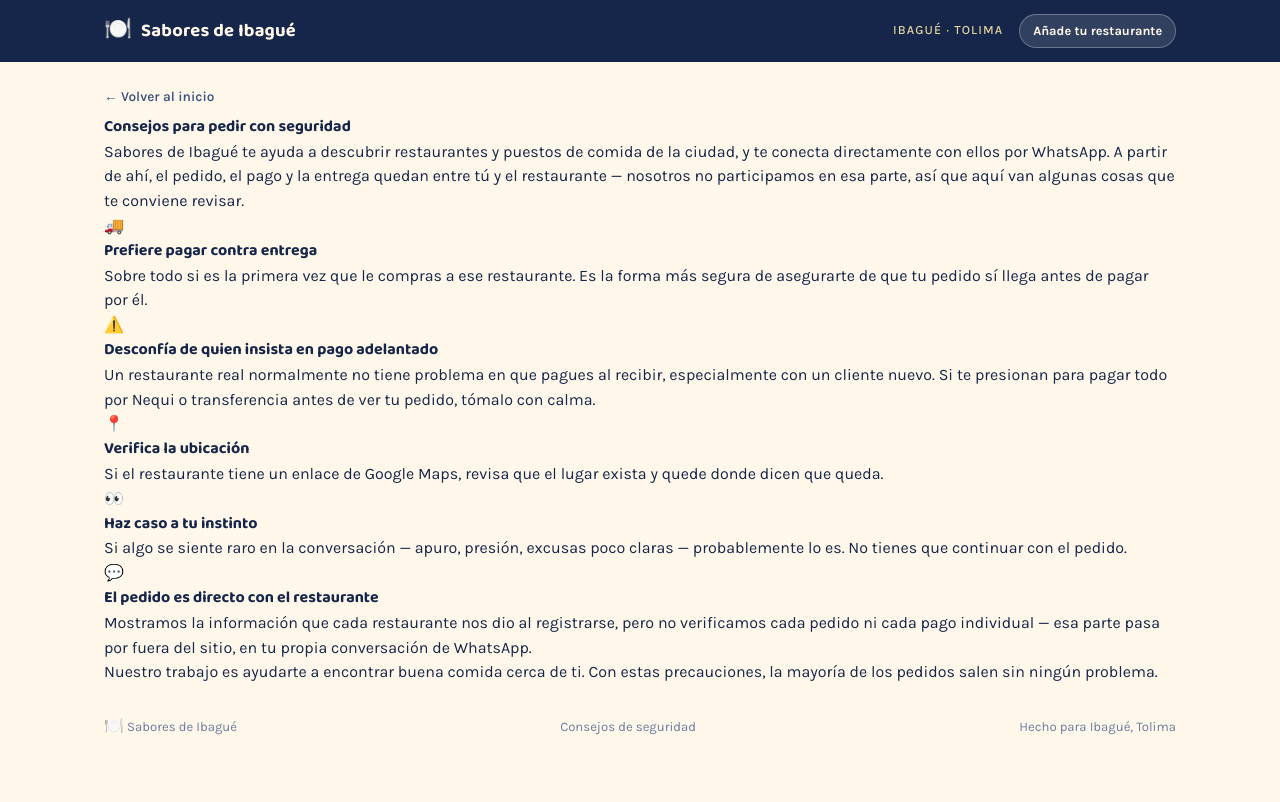
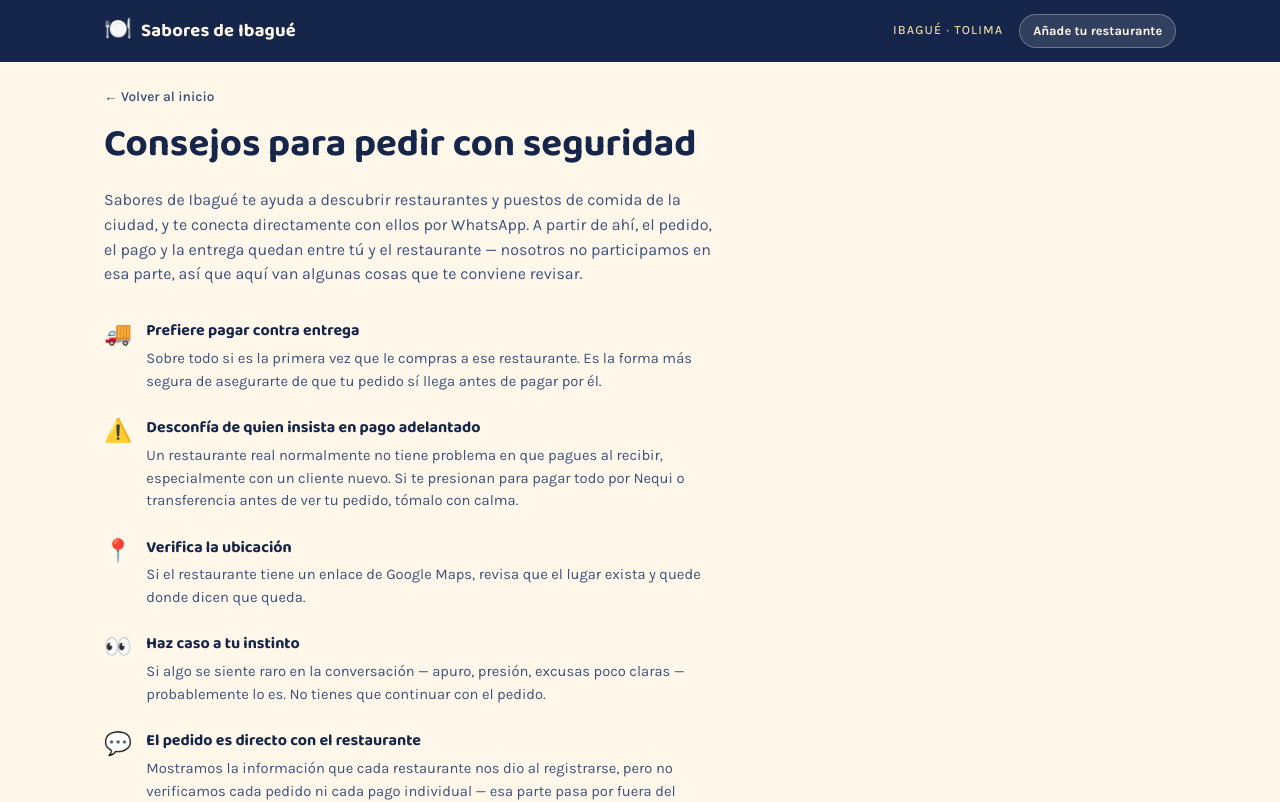
Before and after one commit to Trev1981-byte/sabores-ibague, a Next.js app in the folder sabores-ibague/: page /seguridad in a window 1280 px wide. Shown: the top 802 px of the page. Built offline with nearby package versions, Linux system fonts and the light colour scheme.

Commit message:
Update globals.css

```diff
--- a/sabores-ibague/src/app/globals.css
+++ b/sabores-ibague/src/app/globals.css
@@ -450,6 +450,12 @@ footer {
   color: var(--text-mute);
 }
 .foot-inner .brand-mark { font-size: 1rem; }
+.foot-link {
+  color: var(--text-mute);
+  text-decoration: none;
+  font-weight: 600;
+}
+.foot-link:hover { color: var(--achiote); text-decoration: underline; }
 
 /* --- category detail page ------------------------------------------- */
 .back-link {
@@ -982,6 +988,29 @@ footer {
   margin-bottom: 2.25rem;
 }
 .whatsapp-btn:hover { background: #1FB856; }
+.safety-note {
+  display: flex;
+  gap: 0.65rem;
+  align-items: flex-start;
+  background: var(--maiz-pale);
+  border: 1px solid var(--maiz-deep);
+  border-radius: 12px;
+  padding: 0.85rem 1rem;
+  margin: 0 0 1.5rem;
+  max-width: 34rem;
+}
+.safety-note-icon { font-size: 1.15rem; line-height: 1.3; }
+.safety-note p {
+  margin: 0;
+  font-size: 0.87rem;
+  line-height: 1.5;
+  color: var(--achiote-deep);
+}
+.safety-note a {
+  color: inherit;
+  font-weight: 700;
+  text-decoration: underline;
+}
 .menu-public-list {
   display: grid;
   gap: 0.6rem;
@@ -1177,6 +1206,48 @@ footer {
 .review-approve:disabled,
 .review-reject:disabled { opacity: 0.6; cursor: default; }
 
+/* --- "consejos de seguridad" page ------------------------------------ */
+.safety-page { padding-bottom: 3rem; }
+.safety-page h1 {
+  font-size: clamp(1.8rem, 4vw, 2.4rem);
+  margin: 0 0 0.85rem;
+}
+.safety-intro {
+  color: var(--text-soft);
+  font-size: 1rem;
+  max-width: 38rem;
+  margin: 0 0 2rem;
+}
+.safety-list {
+  display: grid;
+  gap: 1.4rem;
+  padding: 0;
+  list-style: none;
+  max-width: 38rem;
+  margin: 0 0 2.25rem;
+}
+.safety-item {
+  display: flex;
+  gap: 0.9rem;
+  align-items: flex-start;
+}
+.safety-item-icon { font-size: 1.4rem; line-height: 1.3; flex-shrink: 0; }
+.safety-item h3 {
+  font-size: 1rem;
+  margin: 0 0 0.25rem;
+  color: var(--text);
+}
+.safety-item p {
+  margin: 0;
+  font-size: 0.92rem;
+  color: var(--text-soft);
+}
+.safety-closing {
+  color: var(--text-soft);
+  font-size: 0.95rem;
+  max-width: 38rem;
+}
+
 @media (prefers-reduced-motion: reduce) {
   .cat-tile, .search-board button, .form-submit, .restaurant-card { transition: none; }
 }
```
